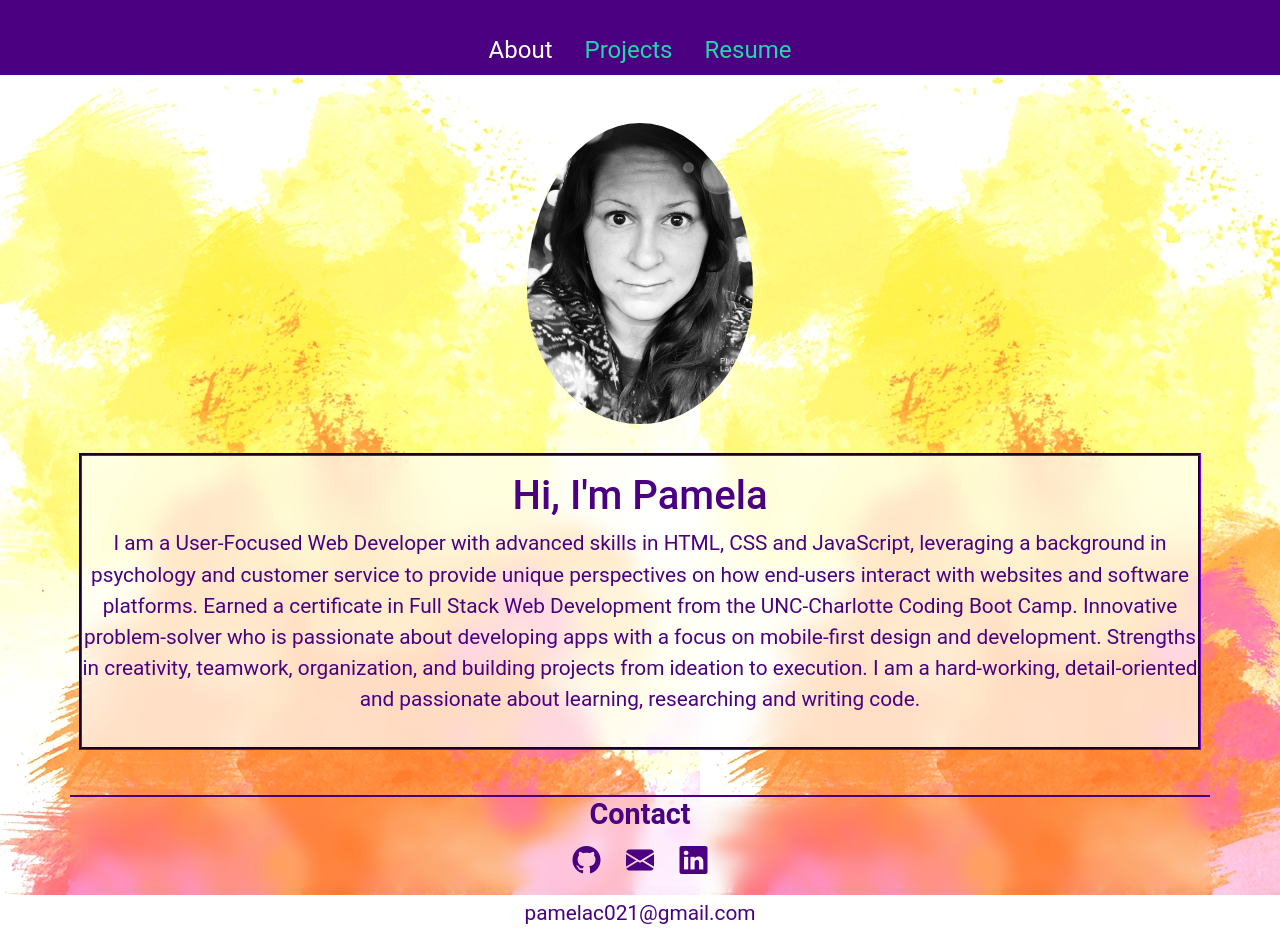
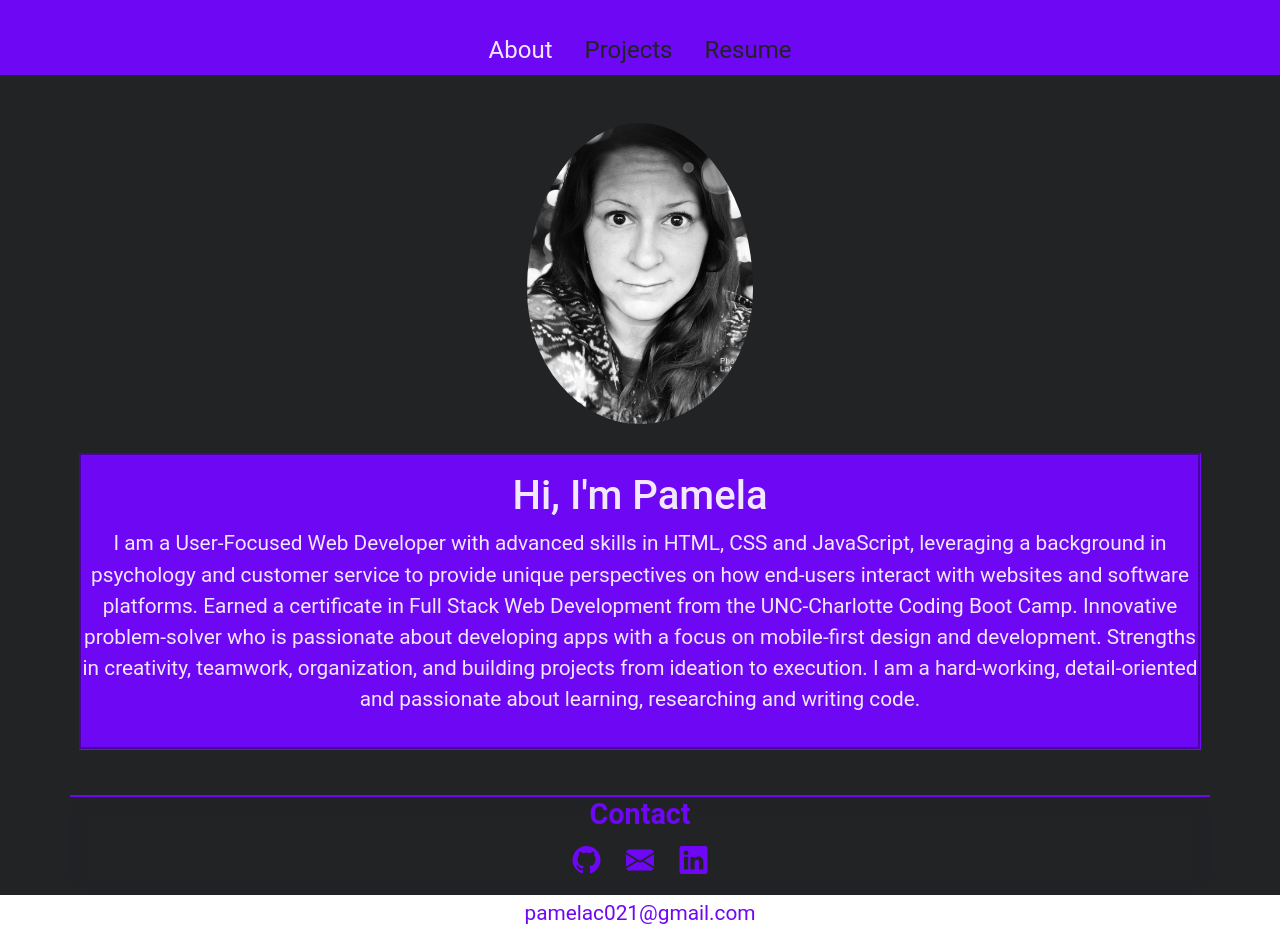
Before and after one commit to pamelac21/Portfolio-React, a React (Create React App) app: page / in a window 1280 px wide. Built offline with nearby package versions, Linux system fonts and the light colour scheme.

Commit message:
theme change

```diff
--- a/src/assets/stylesheets/index.css
+++ b/src/assets/stylesheets/index.css
@@ -3,10 +3,13 @@
 @import 'https://fonts.googleapis.com/css?family=Source+Sans+Pro:700';
 
 :root {
-  --primary-color: rgb(75, 0, 130);
+  /* --primary-color: rgb(75, 0, 130); */
+  /* --primary-color: #4285f4; */
+  --primary-color: #6E07F3;
   --secondary-color: #25d4ac;
-  --card-back-text: #BFB7B6;
-  --anchor-color: #2b74d4;
+  --third-color: rgb(33, 35, 37);
+  --card-back-text: rgba(255, 255, 255, 0.904);
+  --anchor-color: #25d4ac;
 }
 
 * {
@@ -15,8 +18,9 @@
 
 
 .portfolio {
+  background-color: var(--third-color);
   /* background-color: #6E07F3; */
-  background-image: url(../images/Pngtree.jpg);
+  /* background-image: url(../images/Pngtree.jpg); */
   /* background-image: url(../images/home-page.jpg); */
 }
 
@@ -41,8 +45,9 @@ main {
 .about {
   -webkit-backdrop-filter: blur(10px);
   backdrop-filter: blur(10px);
-  background-color: rgba(255, 255, 255, 0.7);
-  color: var(--primary-color);
+  /* background-color: rgba(255, 255, 255, 0.7); */
+  background-color: var(--primary-color);
+  color: var(--card-back-text);
 
   outline-style:groove;
   outline-color: var(--primary-color);
@@ -78,11 +83,11 @@ p {
   }
 
 .nav-item li {
-  color: var(--secondary-color);
+  color: var(--third-color);
 }
 
 .nav-item span {
-  color: var(--secondary-color);
+  color: var(--third-color);
   font-size: 1.5rem;
   padding-top: 2rem;
 }
@@ -103,7 +108,7 @@ p {
 }
 
 .navActive span{
-  color: white;
+  color: var(--card-back-text);
   text-decoration: none;
 }
 
@@ -151,7 +156,7 @@ p {
 
 .image-text p {
   /*color: var(--card-back-text);*/
-  color: white;
+  color: var(--card-back-text);
   font-size: 1rem;
 }
 
@@ -162,7 +167,7 @@ p {
 }
 
 .image-text a:hover {
-  color: white;
+  color: var(--card-back-text);
 }
 /* REMOVED ( .project-items:hover ) */
 .project-items .image-text {
@@ -195,6 +200,7 @@ p {
 #resume .btn{
   background-color: var(--primary-color);
   transition: .3s;
+  margin-bottom: 30px;
 }
 
 #resume a {
--- a/src/components/pages/Resume.js
+++ b/src/components/pages/Resume.js
@@ -8,6 +8,11 @@ import badge from "../../assets/images/coding-certificate SM.png"
 
 const Resume = () => (
     <section className="container" id="resume">
+
+        <button className="btn btn-lg">
+            <a href={resume} download="PamelaResume"><i class="bi bi-download"></i>  Download Resume</a>
+        </button>
+
 
         <h1>Skills</h1>
 
@@ -39,9 +44,7 @@ const Resume = () => (
                 </ul>
             </div>
         </div>
-        <button className="btn btn-lg">
-            <a href={resume} download="PamelaResume"><i class="bi bi-download"></i>  Download Resume</a>
-        </button>
+
         <div className="row" style={{padding: 60}}>
             <img src={working} id="working" className="mx-auto" alt="Hard at work!" />
         </div>
--- a/src/components/pages/Work.js
+++ b/src/components/pages/Work.js
@@ -20,7 +20,7 @@ const Work = () => (
 
             {/* Tech Blog */}
             <div className="project-items col-xl-4 col-sm-8">
-                <img src={techblog} alt="blogging" />
+                <img src={techblog} alt="blogging" loading="lazy" />
                 <div className="image-text">
                     <h4>Tech Blog</h4>
                     <p>SQL - Sole Author (A CMS-style blog site similar to a WordPress site where devs can connect with each other)</p>
@@ -32,7 +32,7 @@ const Work = () => (
             </div>
             {/* Book Search Engine */}
             <div className="project-items col-xl-4 col-sm-8">
-                <img src={books} alt="some books"/>
+                <img src={books} alt="some books" loading="lazy"/>
                 <div className="image-text">
                     <h4>Book Search Engine</h4>
                     <p>MERN - Refactor (RESTful API, refactored to be a GraphQL API built with Apollo Server)</p>
@@ -44,7 +44,7 @@ const Work = () => (
             </div>
             {/* PROJECT 3 */}
             <div className="project-items col-xl-4 col-sm-8">
-                <img src={healthApp} alt="note-taker"/>
+                <img src={healthApp} alt="note-taker" loading="lazy"/>
                 <div className="image-text">
                     <h4>Health Care App</h4>
                     <p>MERN - Back-End/Authentication (A simple viewer app for managing the day to day activities for family)</p>
@@ -56,7 +56,7 @@ const Work = () => (
             </div>
             {/* Social Network API */}
             <div className="project-items col-xl-4 col-sm-8">
-                <img src={social} alt="social-network"/>
+                <img src={social} alt="social-network" loading="lazy"/>
                 <div className="image-text">
                     <h4>Social Network API</h4>
                     <p>MongoDB - Sole Author (An API for a social network web app)</p>
@@ -66,7 +66,7 @@ const Work = () => (
             </div>
             {/* E-Commerce Back-End */}
             <div className="project-items col-xl-4 col-sm-8">
-                <img src={eCommerce} alt="computer"/>
+                <img src={eCommerce} alt="computer" loading="lazy"/>
                 <div className="image-text">
                     <h4>E-Commerce Back-End</h4>
                     <p>SQL - Refactor (Configuring Express.js API to use Sequelize to interact with a MySQL database.)</p>
@@ -76,7 +76,7 @@ const Work = () => (
             </div>
             {/* Budget Tracker */}
             <div className="project-items col-xl-4 col-sm-8">
-                <img src={budget} alt="budget-tracker"/>
+                <img src={budget} alt="budget-tracker" loading="lazy"/>
                 <div className="image-text">
                     <h4>Budget Tracker</h4>
                     <p>NoSQL - Refactor (A budget tracker with offline functionality.)</p>
```
